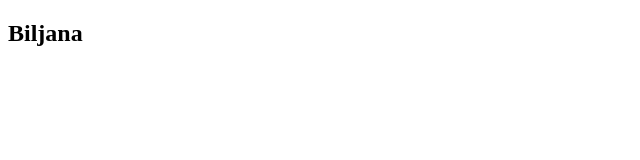
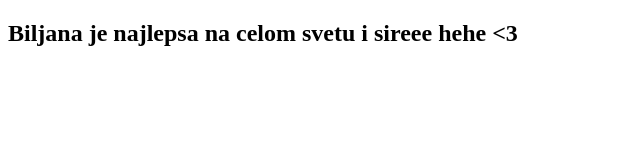
Before and after one commit to kurcuba/projektovanje, a plain HTML site: page admin/admin.html in a window 1280 px wide. Shown: the whole page, without its empty margins (0-640 px from the left). Drawn offline with Linux system fonts and the light colour scheme.

Commit message:
Biljana je najlepsa jbt

```diff
--- a/admin/admin.html
+++ b/admin/admin.html
@@ -6,6 +6,6 @@
     <title>Admin</title>
 </head>
 <body>
-    <h2>Biljana </h2>
+    <h2>Biljana je najlepsa na celom svetu i sireee hehe <3 </h2>
 </body>
 </html>
```
